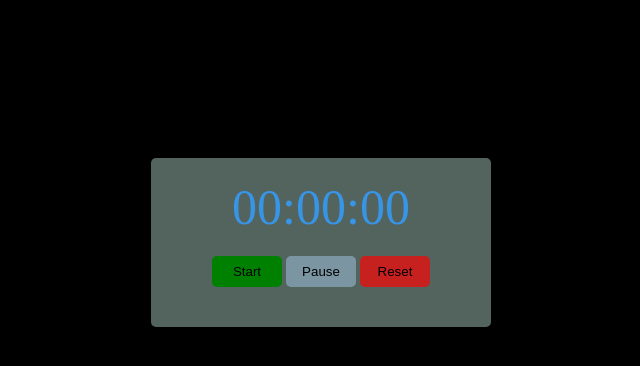
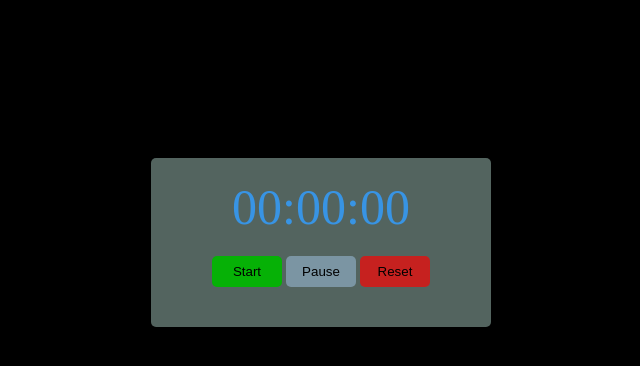
Before and after one commit to LeonyHenrique/cronometro, a plain HTML site: page index.html in a window 1280 px wide. Shown: the whole page, without its empty margins (319-959 px from the left). Drawn offline with Linux system fonts and the light colour scheme.

Commit message:
pequena alteracao

```diff
--- a/index.css
+++ b/index.css
@@ -36,7 +36,7 @@ button{
 
 }
 button.btn-iniciar{
-    background-color: green;
+    background-color: rgb(6, 177, 6);
 
 }
 button.btn-pausar{
```
